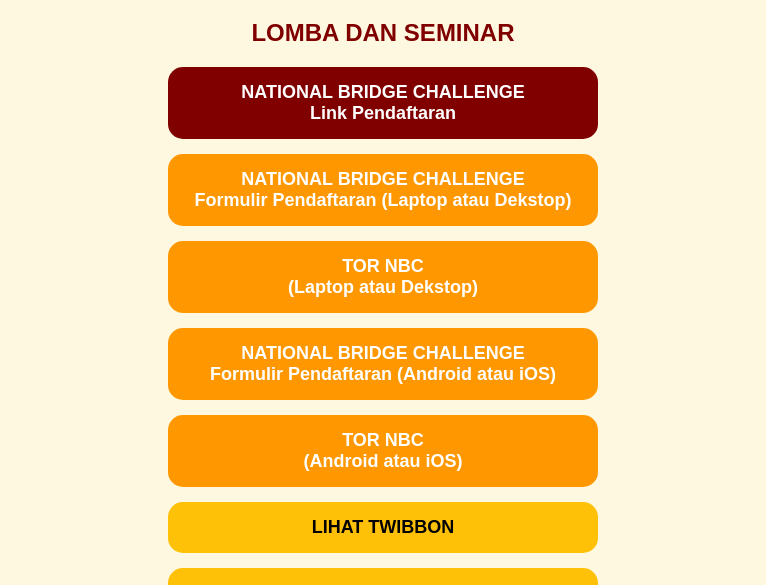
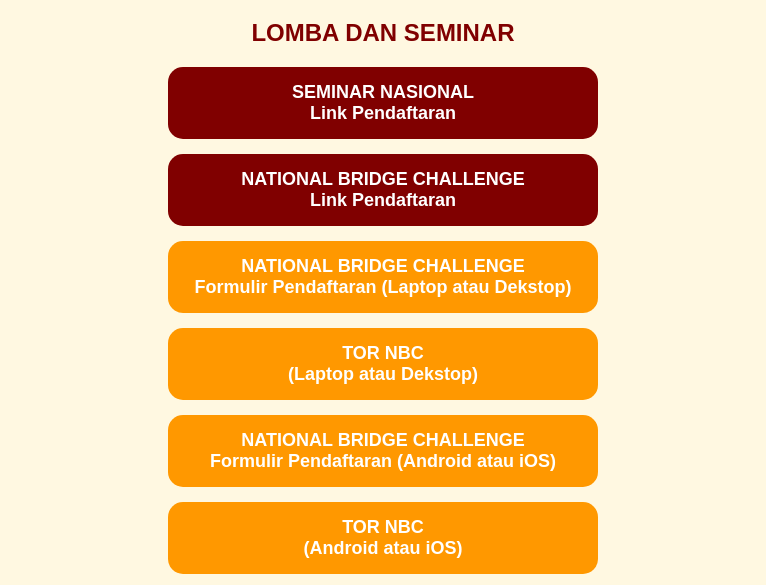
Before and after one commit to civilcreathink2025/civil-creathink-5.0, a plain HTML site: page index.html in a window 1280 px wide. Shown: the part 197-782 px from the top of the page, without its empty margins (257-1023 px from the left). Drawn offline with Linux system fonts and the light colour scheme.

Commit message:
Update index.html

```diff
--- a/index.html
+++ b/index.html
@@ -68,6 +68,10 @@
   <h2>LOMBA DAN SEMINAR</h2>
 
   <!-- Tombol Link -->
+   <a class="button maroon" href="https://forms.gle/mtx4HPFLzQGnrMyw5" target="_blank" rel="noopener noreferrer">
+    SEMINAR NASIONAL<br>Link Pendaftaran
+  </a>
+
   <a class="button maroon" href="https://forms.gle/63t9wjQf2iedYFNj9" target="_blank" rel="noopener noreferrer">
     NATIONAL BRIDGE CHALLENGE<br>Link Pendaftaran
   </a>
```
